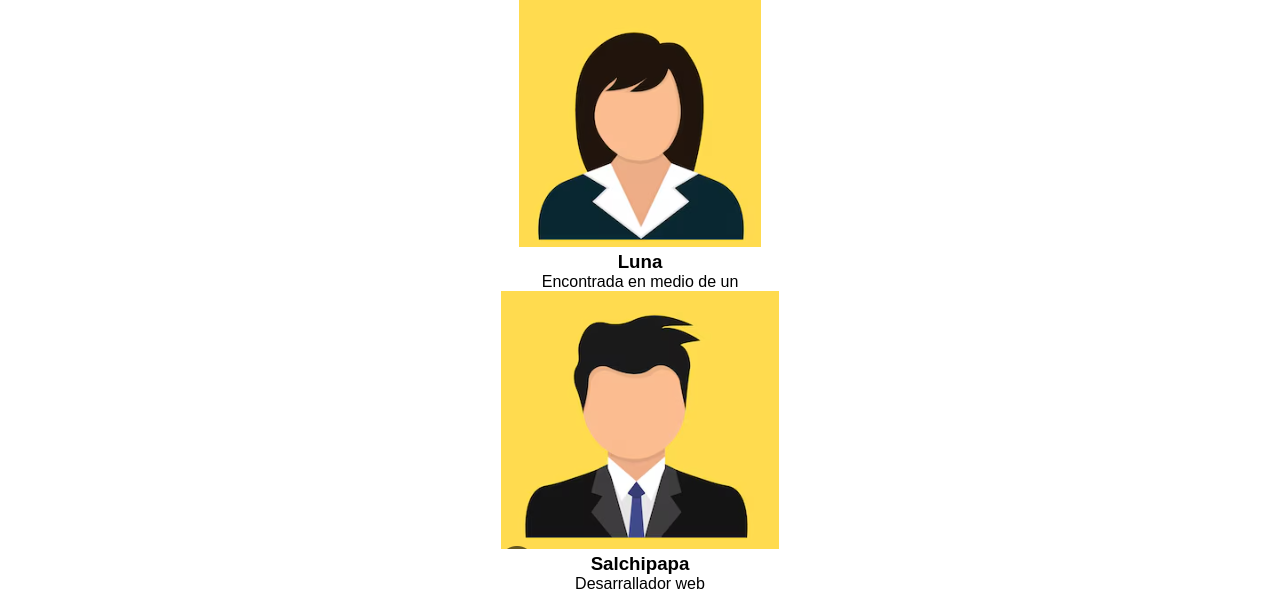
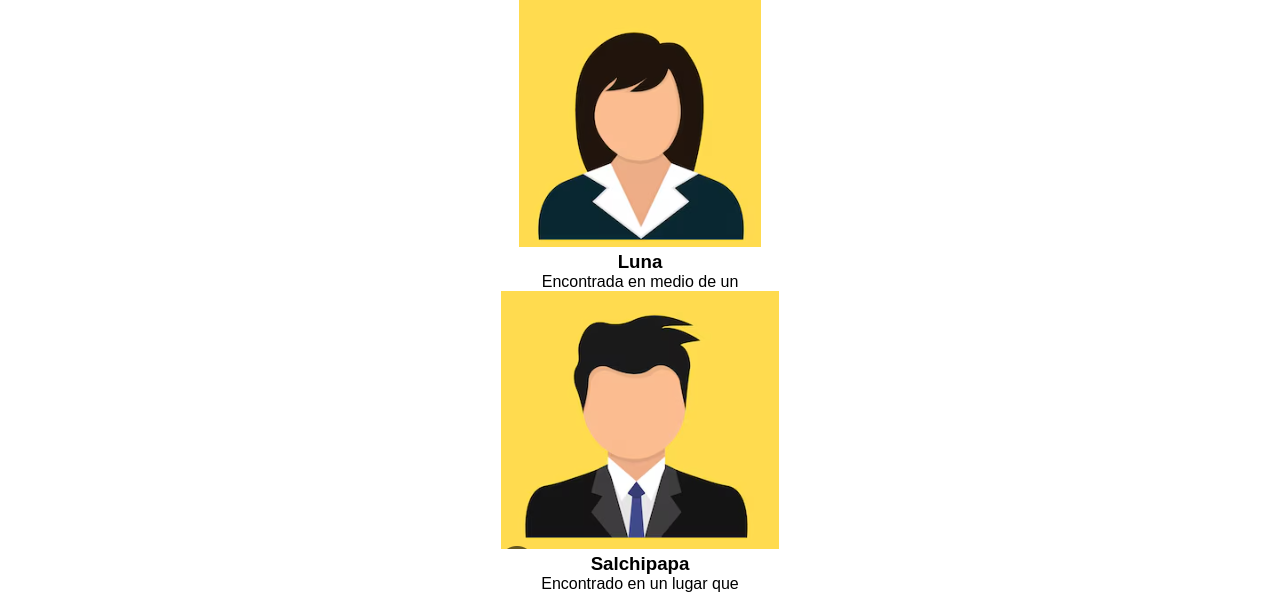
Before and after one commit to LadyCastiblanco10/Proyecto-Software-II--PetGroom, a plain HTML site: page View/enlac/Adopcion/index.html in a window 1280 px wide. Shown: the part 440-1033 px from the top of the page. Drawn offline with Linux system fonts and the light colour scheme; files whose address does not match are found by name.

Commit message:
actualizacion

```diff
--- a/View/enlac/Adopcion/index.html
+++ b/View/enlac/Adopcion/index.html
@@ -35,7 +35,7 @@
         <div class="box">
           <img src="Imagen/icon h.png" alt="">
           <h3>Salchipapa</h3>
-          <p>Desarrallador web</p>
+          <p>Encontrado en un lugar que </p>
         </div>
 
         </div>
```
